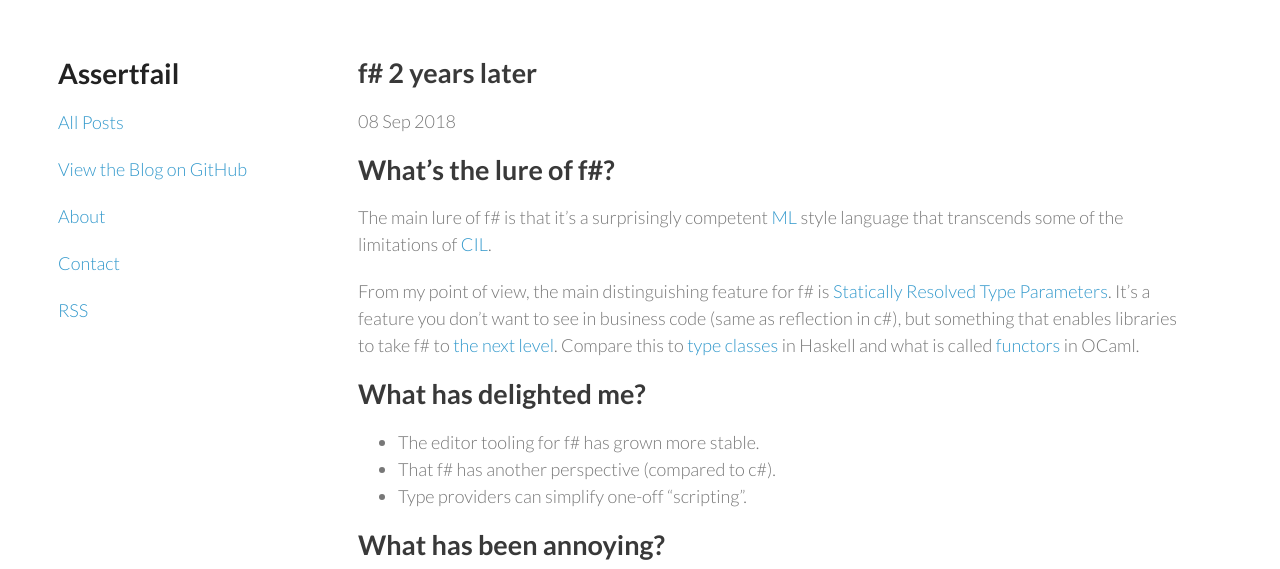
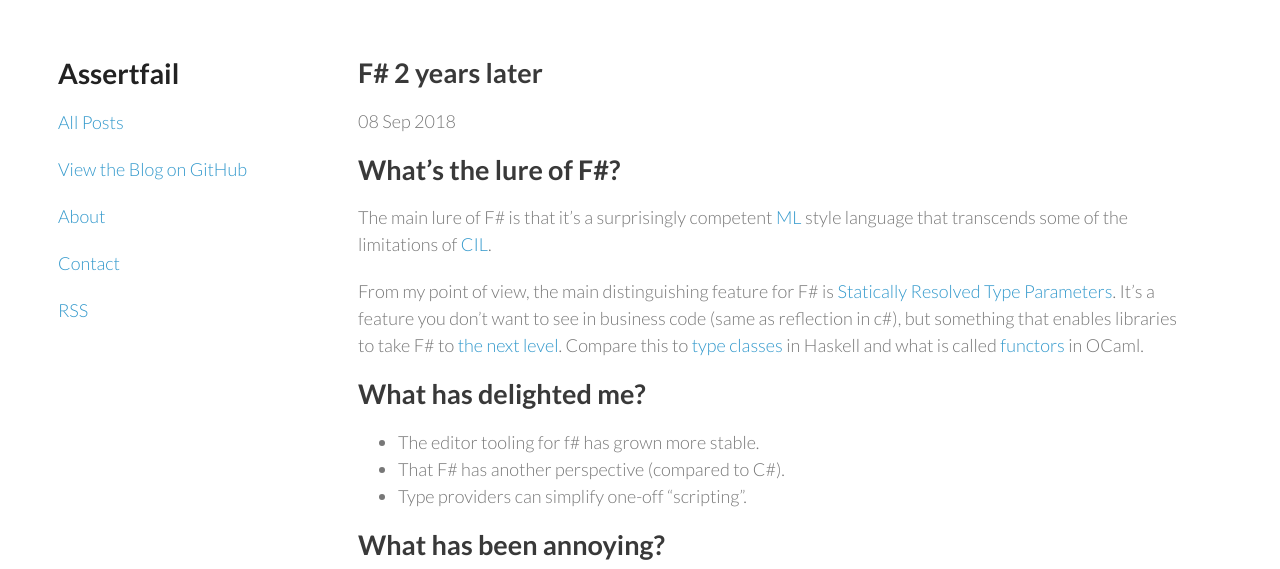
Before and after one commit to wallymathieu/assertfail, a Jekyll site: the page built from _posts/2018-09-08-fsharp-2-years-later.md, in a window 1280 px wide. Shown: the top 569 px of the page. Built offline with Jekyll 4.4.1, drawn with Linux system fonts in a browser that asks for light colours; nearby versions of some CDN libraries.

Commit message:
Adjust case

```diff
--- a/_posts/2018-09-08-fsharp-2-years-later.md
+++ b/_posts/2018-09-08-fsharp-2-years-later.md
@@ -1,20 +1,20 @@
 ---
 layout: post
-title: f# 2 years later
+title: F# 2 years later
 date: 2018-09-08T21:30:26+02:00
 tags: f#
 ---
 
-## What's the lure of f#?
+## What's the lure of F#?
 
-The main lure of f# is that it's a surprisingly competent [ML](https://en.wikipedia.org/wiki/ML_(programming_language)) style language that transcends some of the limitations of [CIL](https://en.wikipedia.org/wiki/Common_Intermediate_Language).
+The main lure of F# is that it's a surprisingly competent [ML](https://en.wikipedia.org/wiki/ML_(programming_language)) style language that transcends some of the limitations of [CIL](https://en.wikipedia.org/wiki/Common_Intermediate_Language).
 
-From my point of view, the main distinguishing feature for f# is [Statically Resolved Type Parameters](https://docs.microsoft.com/en-us/dotnet/fsharp/language-reference/generics/statically-resolved-type-parameters). It's a feature you don't want to see in business code (same as reflection in c#), but something that enables libraries to take f# to [the next level](https://github.com/fsprojects/FSharpPlus). Compare this to [type classes](http://learnyouahaskell.com/types-and-typeclasses) in Haskell and what is called [functors](https://v1.realworldocaml.org/v1/en/html/functors.html) in OCaml.
+From my point of view, the main distinguishing feature for F# is [Statically Resolved Type Parameters](https://docs.microsoft.com/en-us/dotnet/fsharp/language-reference/generics/statically-resolved-type-parameters). It's a feature you don't want to see in business code (same as reflection in c#), but something that enables libraries to take F# to [the next level](https://github.com/fsprojects/FSharpPlus). Compare this to [type classes](http://learnyouahaskell.com/types-and-typeclasses) in Haskell and what is called [functors](https://v1.realworldocaml.org/v1/en/html/functors.html) in OCaml.
 
 ## What has delighted me?
 
  - The editor tooling for f# has grown more stable.
- - That f# has another perspective (compared to c#).
+ - That F# has another perspective (compared to C#).
  - Type providers can simplify one-off "scripting".
 
 ## What has been annoying?
```
